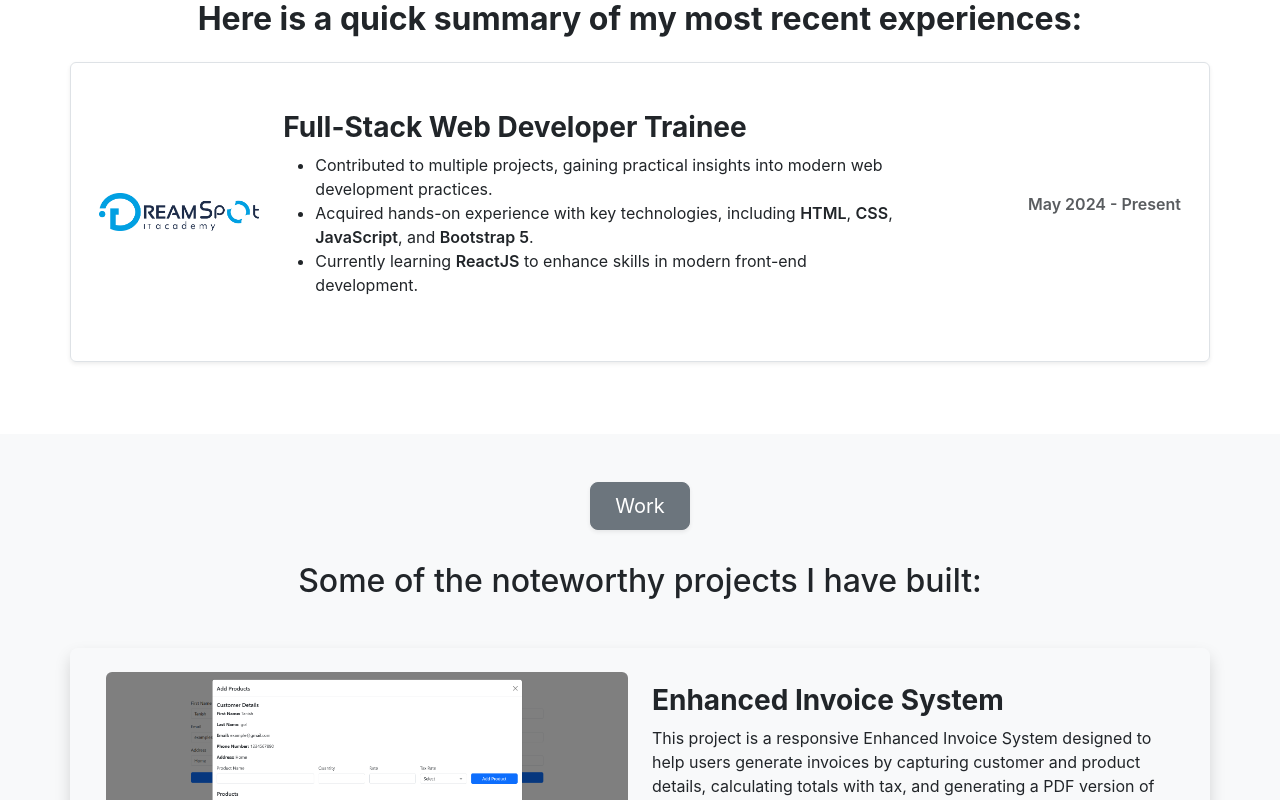
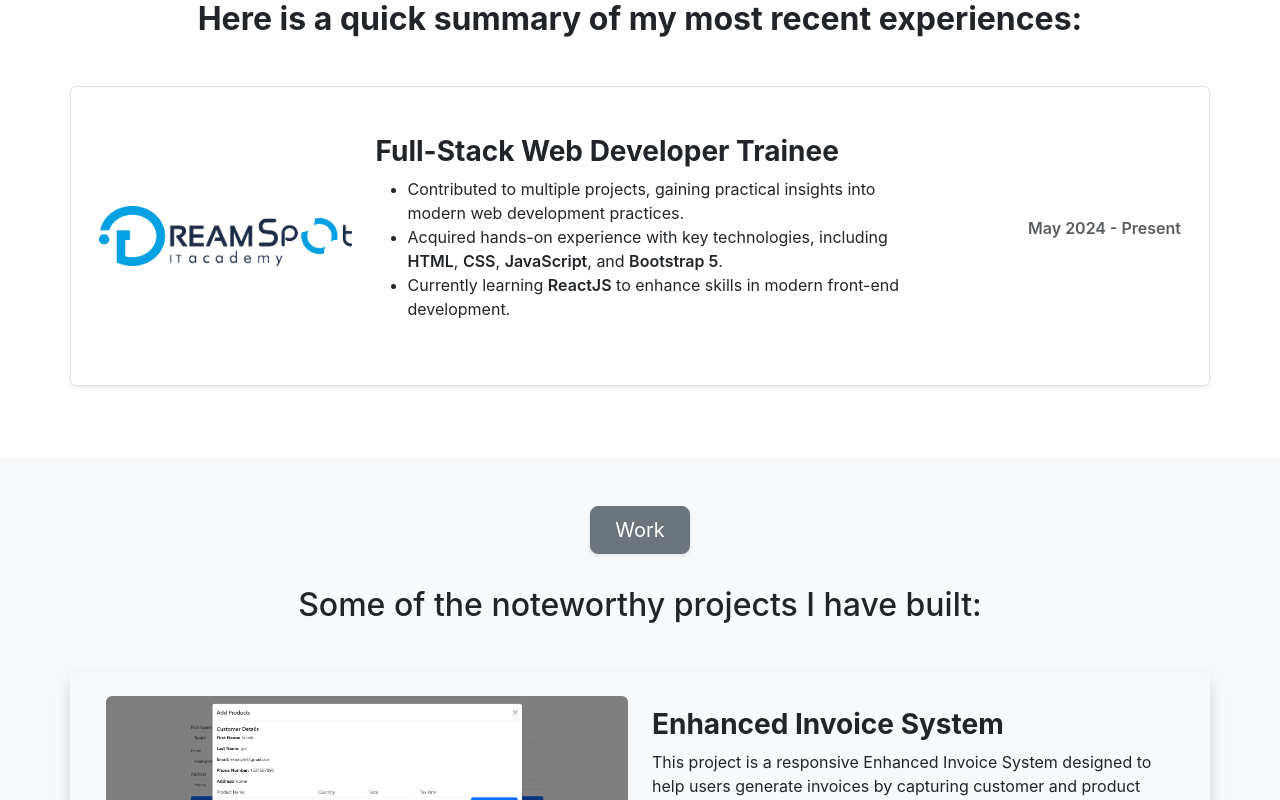
Before and after one commit to Tanishgol/potfolio, a React (Create React App) app: page / in a window 1280 px wide. Shown: the part 1978-2778 px from the top of the page. Built offline with nearby package versions, Linux system fonts and the light colour scheme.

Commit message:
modified:   src/Components/experience.jsx

```diff
--- a/src/Components/experience.jsx
+++ b/src/Components/experience.jsx
@@ -10,15 +10,15 @@ const Experience = () => {
                         <button type="button" className="btn btn-secondary btn-lg px-4 py-2 shadow-sm mb-3">
                             Experience
                         </button>
-                        <h2 className="experience-description fw-bold">
+                        <h2 className="experience-description fw-bold mb-5">
                             Here is a quick summary of my most recent experiences:
                         </h2>
                     </div>
                     <div className="row bg-tertiary align-items-center border rounded shadow-sm py-5 px-3 mb-4">
-                        <div className="col-md-2 col-sm-12 col-12 col-4 text-center mb-3 mb-md-0">
-                            <img src={DreamSpotLogo} alt="DreamSpot IT Academy Logo" className="img-fluid" style={{ maxHeight: 80 }} />
+                        <div className="col-md-3 col-sm-12 col-12 col-4 text-center mb-3 mb-md-0">
+                            <img src={DreamSpotLogo} alt="DreamSpot IT Academy Logo" className="img-fluid" style={{ maxHeight: 100 }} />
                         </div>
-                        <div className="col-md-7 col-sm-12 col-12">
+                        <div className="col-md-6 col-sm-12 col-12">
                             <h3 className="experience-heading fw-bold">Full-Stack Web Developer Trainee</h3>
                             <ul>
                                 <li>
```
